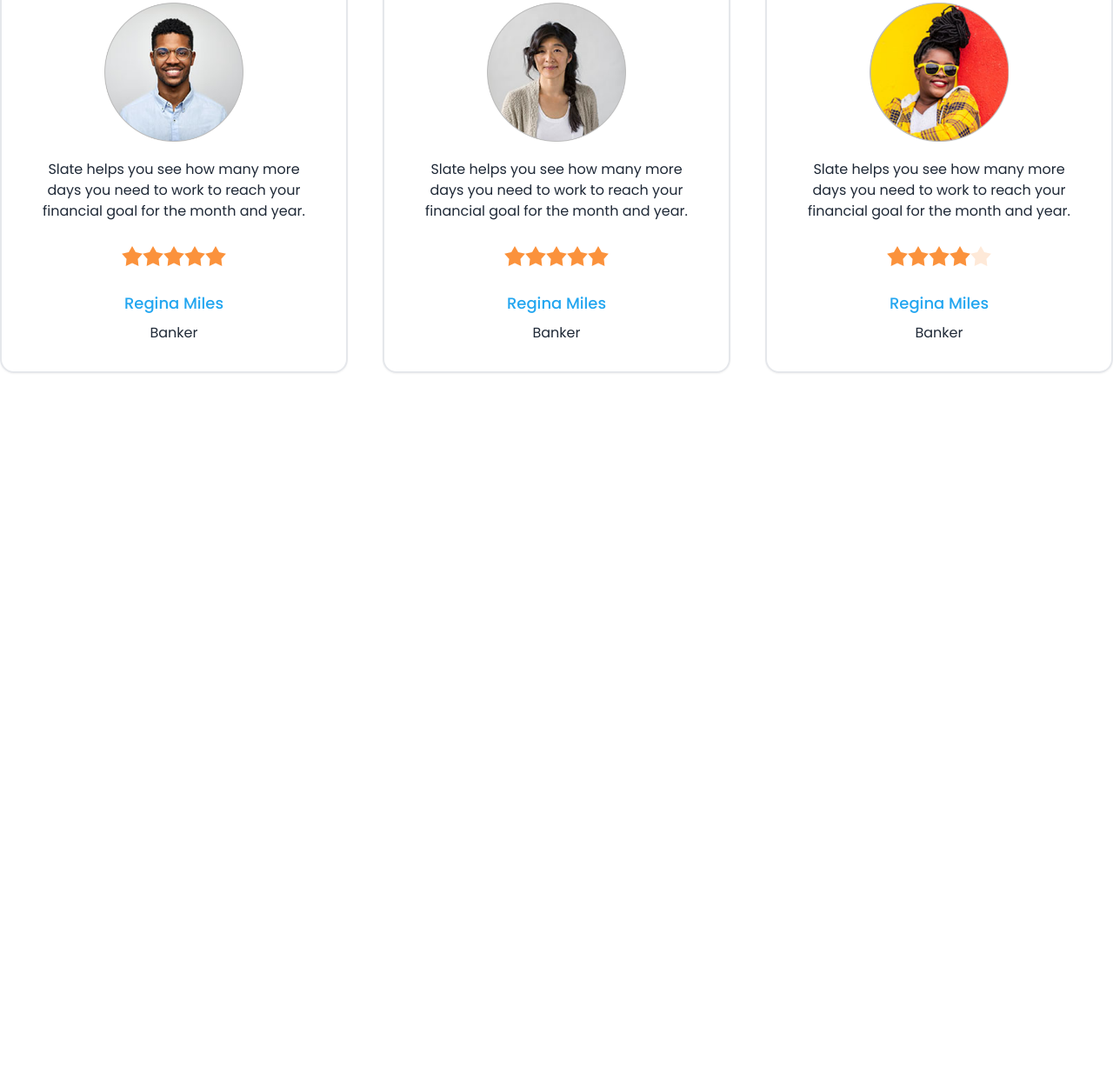
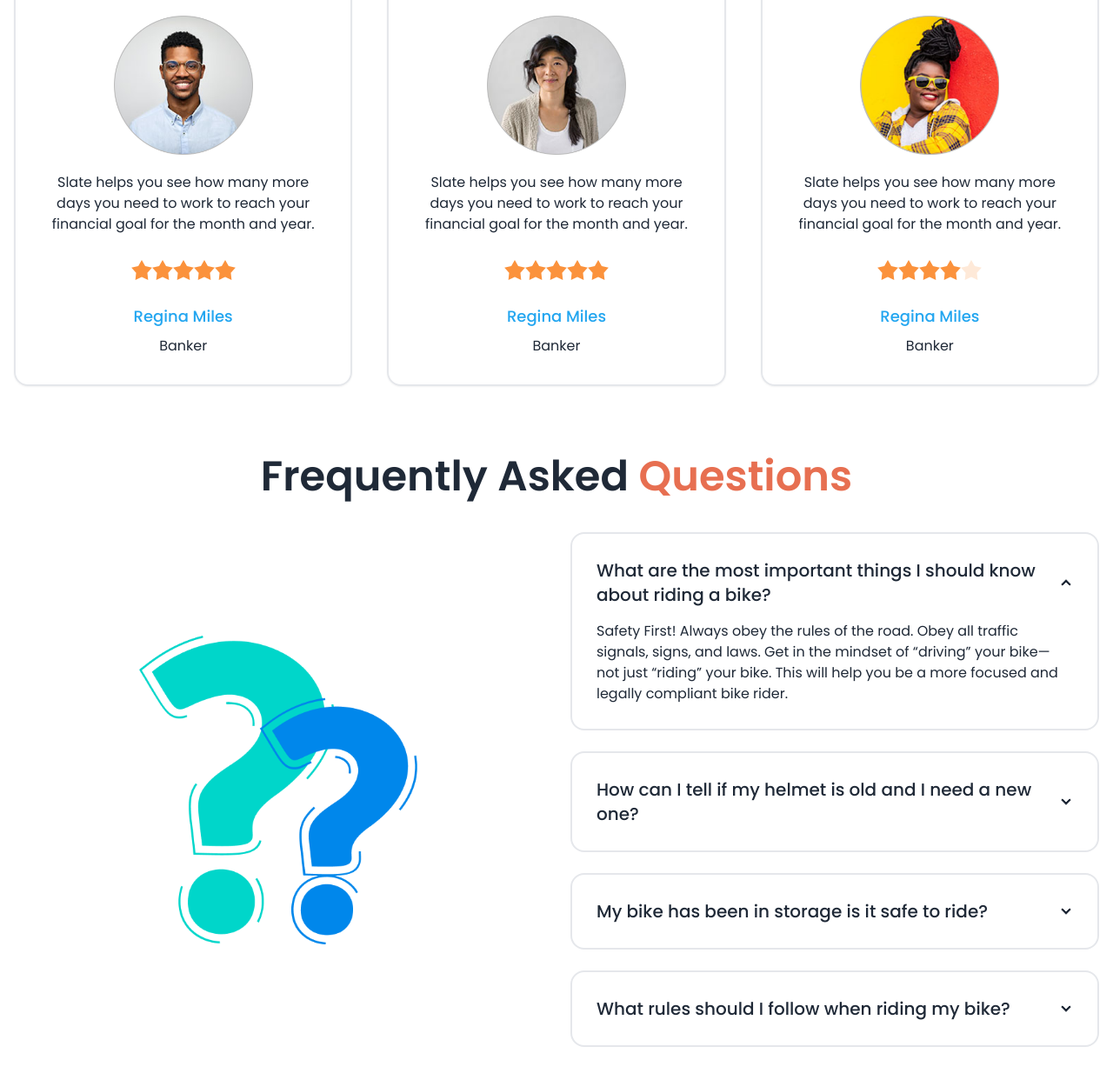
Before and after one commit to tanvirweb/daisyui-biker-zone, a plain HTML site: page index.html in a window 1280 px wide. Shown: the part 2157-3399 px from the top of the page at 87% size. Before the commit the page ends 2666 px from the top, so only its background shows below. Drawn offline with nearby package versions, Linux system fonts and the light colour scheme.

Commit message:
FAQ Section added

```diff
--- a/index.html
+++ b/index.html
@@ -117,7 +117,7 @@
 		</section>
 		<!-- Blog Section -->
 		<section>
-			<div class="max-w-screen-xl mx-auto pb-20">
+			<div class="max-w-screen-xl mx-auto pb-20 px-4">
 				<h2 class="font-semibold text-5xl text-center mb-10">latest News</h2>
 				<div class="grid grid-cols-1 md:grid-cols-2 lg:grid-cols-3 gap-10 place-items-center">
 					<div class="card shadow-sm border-2">
@@ -161,7 +161,7 @@
 		</section>
 		<!-- Clients Section -->
 		<section>
-			<div class="max-w-screen-xl mx-auto pb-20">
+			<div class="max-w-screen-xl mx-auto pb-20 px-4">
 				<h2 class="font-semibold text-5xl text-center mb-10">Happy <span class="text-c-secondary">Clients says</span></h2>
 				<div class="grid grid-cols-1 md:grid-cols-2 lg:grid-cols-3 gap-10 place-items-center text-center">
 					<div class="card shadow-sm border-2">
@@ -218,6 +218,47 @@
 				</div>
 			</div>
 		</section>
+		<!-- FAQ Section -->
+		<section>
+			<div class="max-w-screen-xl mx-auto pb-20 px-4">
+				<h2 class="font-semibold text-5xl text-center mb-10">Frequently Asked <span class="text-c-secondary">Questions</span></h2>
+				<div class="flex flex-col md:flex-row items-center gap-8">
+					<div class="basis-6/12">
+						<img class="max-w-xs mx-auto" src="images/others/faq.png" alt="">
+					</div>
+					<div class="basis-6/12 space-y-6">
+						<div class="collapse collapse-arrow border-2 p-3">
+							<input type="radio" name="my-accordion-2" checked="checked" />
+							<div class="collapse-title text-xl font-medium">What are the most important things I should know about riding a bike?</div>
+							<div class="collapse-content">
+								<p>Safety First! Always obey the rules of the road. Obey all traffic signals, signs, and laws. Get in the mindset of “driving” your bike—not just “riding” your bike. This will help you be a more focused and legally compliant bike rider. </p>
+							</div>
+						</div>
+						<div class="collapse collapse-arrow border-2 p-3">
+							<input type="radio" name="my-accordion-2" />
+							<div class="collapse-title text-xl font-medium">How can I tell if my helmet is old and I need a new one?</div>
+							<div class="collapse-content">
+								<p>hello</p>
+							</div>
+						</div>
+						<div class="collapse collapse-arrow border-2 p-3">
+							<input type="radio" name="my-accordion-2" />
+							<div class="collapse-title text-xl font-medium">My bike has been in storage is it safe to ride?</div>
+							<div class="collapse-content">
+								<p>hello</p>
+							</div>
+						</div>
+						<div class="collapse collapse-arrow border-2 p-3">
+							<input type="radio" name="my-accordion-2" />
+							<div class="collapse-title text-xl font-medium">What rules should I follow when riding my bike?</div>
+							<div class="collapse-content">
+								<p>hello</p>
+							</div>
+						</div>
+					</div>
+				</div>
+			</div>
+		</section>
     </main>
 </body>
 </html>
```
